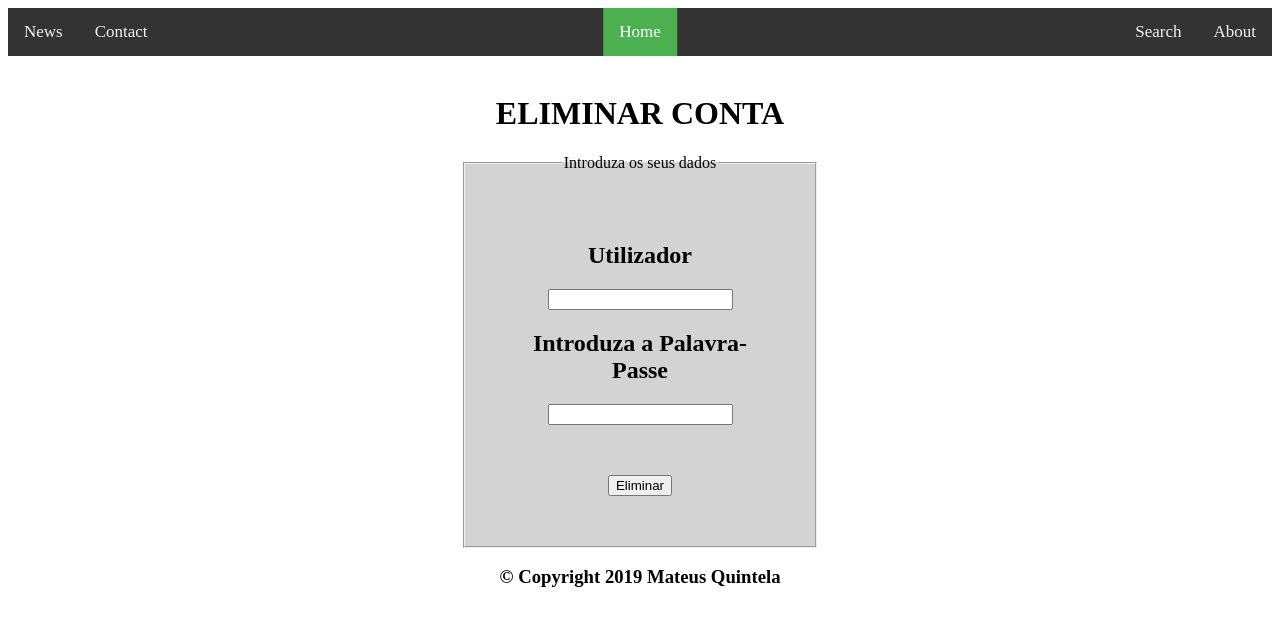
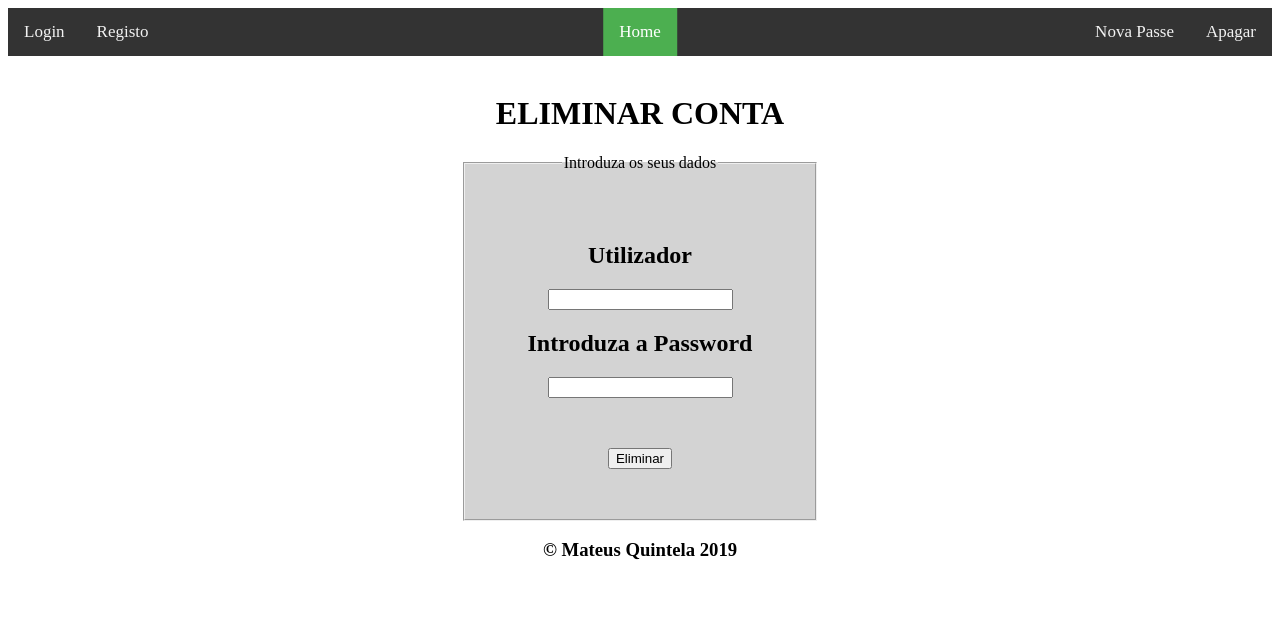
Before and after one commit to Mwrench/login10416, a Flask app: page /apagar in a window 1280 px wide. Shown: the top 626 px of the page. Run offline with Flask 2, Linux system fonts and the light colour scheme; some libraries are stand-ins or nearby versions.

Commit message:
erro de texto arranjado

```diff
--- a/Templates/apagar.html
+++ b/Templates/apagar.html
@@ -13,7 +13,7 @@
     <legend>Introduza os seus dados</legend>
     <h2>Utilizador</h2>
     <input type="text" name="usr" required>
-    <h2>Introduza a Palavra-Passe</h2>
+    <h2>Introduza a Password</h2>
     <input type="password" name="pwd" required>
     <p><br></p>
     <input type="submit" value="Eliminar">
--- a/Templates/layout.html
+++ b/Templates/layout.html
@@ -13,17 +13,17 @@
 
   <!-- Centered link -->
   <div class="topnav-centered">
-    <a href="#home" class="active">Home</a>
+    <a href="/" class="active">Home</a>
   </div>
 
   <!-- Left-aligned links (default) -->
-  <a href="#news">News</a>
-  <a href="#contact">Contact</a>
+  <a href="login">Login</a>
+  <a href="registo">Registo</a>
 
   <!-- Right-aligned links -->
   <div class="topnav-right">
-    <a href="#search">Search</a>
-    <a href="#about">About</a>
+    <a href="newpass">Nova Passe</a>
+    <a href="apagar">Apagar</a>
   </div>
 
 </div>
@@ -37,6 +37,6 @@
 <body>
 </body>
 <center>
-    <h3>&copy; Copyright 2019 Mateus Quintela</h3>
+    <h3>&copy; Mateus Quintela 2019 </h3>
 </center>
 </html>
--- a/Templates/login.html
+++ b/Templates/login.html
@@ -14,7 +14,7 @@
     <legend>Introduza os seus dados</legend>
     <h2>Utilizador</h2>
     <input type="text" name="usr" required>
-    <h2>Introduza a Palavra-Passe</h2>
+    <h2>Introduza a Password</h2>
     <input type="password" name="pwd" required>
     <p><br></p>
     <input type="submit" value="Submeter">
--- a/Templates/newpass.html
+++ b/Templates/newpass.html
@@ -15,7 +15,7 @@
     <input type="text" name="usr" required>
     <h2>Nova Palavra-Passe</h2>
     <input type="password" name="pwd" required>
-    <h2>Confirme a Palavra-Passe</h2>
+    <h2>Confirme a Password</h2>
     <input type="password" name="cpwd" required>
     <p><br></p>
     <input type="submit" value="Submeter">
--- a/Templates/registo.html
+++ b/Templates/registo.html
@@ -16,9 +16,9 @@
     <legend>Introduza os seus dados</legend>
     <h2>Utilizador</h2>
     <input type="text" name="usr" required>
-    <h2>Introduza a Palavra-Passe</h2>
+    <h2>Introduza a Password</h2>
     <input type="password" name="pwd" required>
-    <h2>Confirme a Palavra-Passe</h2>
+    <h2>Confirme a Password</h2>
     <input type="password" name="cpwd" required>
     <p><br></p>
     <input type="submit" value="Submeter">
--- a/app.py
+++ b/app.py
@@ -3,32 +3,27 @@ import psycopg2
 
 app = Flask(__name__)
 
-
 def herokudb():
-    Host = 'ec2-54-247-72-30.eu-west-1.compute.amazonaws.com'
-    Database = 'dfp9ni1rfj79li'
-    User = 'bfsgffjyfxafko'
-    Password = '8fcd565921915578936c493b3db9ac3a622996e354e12a4df7c4d9b73a717db0'
-    return psycopg2.connect(host=Host, database=Database, user=User, password=Password, sslmode='require')
-
+    Host='ec2-54-247-72-30.eu-west-1.compute.amazonaws.com'
+    Database='dfp9ni1rfj79li'
+    User='bfsgffjyfxafko'
+    Password='8fcd565921915578936c493b3db9ac3a622996e354e12a4df7c4d9b73a717db0'
+    return psycopg2.connect(host=Host, database=Database,user=User, password=Password, sslmode='require')
 
 def gravar(v1, v2):
-    import sqlite3
-    ficheiro = sqlite3.connect('db/Utilizadores.db')
+    ficheiro = herokudb()
     db = ficheiro.cursor()
-    db.execute("CREATE TABLE IF NOT EXISTS usr (usr txt, pwd txt)")
-    db.execute("INSERT INTO usr VALUES (?,?)", (v1, v2))
+    db.execute("CREATE TABLE IF NOT EXISTS usr (usr text, pwd text)")
+    db.execute("INSERT INTO usr VALUES ( %s, %s)", (v1, v2))
     ficheiro.commit()
     ficheiro.close()
     return
 
 
 def alterar(v1, v2):
-    import sqlite3
-    ficheiro = sqlite3.connect('db/Utilizadores.db')
+    ficheiro = herokudb()
     db = ficheiro.cursor()
-    db.execute("CREATE TABLE IF NOT EXISTS usr (usr txt, pwd txt)")
-    db.execute("UPDATE usr SET pwd = ? WHERE usr = ?", (v2, v1))
+    db.execute("UPDATE usr SET pwd = %s WHERE usr = %s", (v2, v1))
     ficheiro.commit()
     ficheiro.close()
     return
@@ -37,9 +32,9 @@ def alterar(v1, v2):
 def existe(v1):
     try:
         import sqlite3
-        ficheiro = sqlite3.connect('db/Utilizadores.db')
+        ficheiro = sqlite3.connect('db/Utilizador.db')
         db = ficheiro.cursor()
-        db.execute("SELECT * FROM usr WHERE usr = ? ", (v1,))
+        db.execute("SELECT * FROM usr WHERE usr = %s", (v1,))
         valor = db.fetchone()
         ficheiro.close()
     except:
@@ -47,84 +42,93 @@ def existe(v1):
     return valor
 
 
+def eliminar(v1):
+    ficheiro = herokudb()
+    db = ficheiro.cursor()
+    db.execute("DELETE FROM usr WHERE usr = %s", (v1,))
+    ficheiro.commit()
+    ficheiro.close()
+    return
+
+
 def log(v1, v2):
-    import sqlite3
-    ficheiro = sqlite3.connect('db/Utilizadores.db')
+    ficheiro = herokudb()
     db = ficheiro.cursor()
-    db.execute("SELECT * FROM usr WHERE usr = ? and pwd = ? ", (v1, v2,))
+    db.execute("SELECT * FROM usr WHERE usr = %s and pwd = %s", (v1, v2,))
     valor = db.fetchone()
     ficheiro.close()
     return valor
 
 
-@app.route('/newpass', methods=['GET', 'POST'])
+@app.route('/newpass', methods=['POST', 'GET'])
 def newpass():
     erro = None
-    if request.method == 'POST':
+    if request.method == "POST":
         v1 = request.form['usr']
         v2 = request.form['pwd']
         v3 = request.form['cpwd']
         if not existe(v1):
-            erro = 'O utilizador não existe.'
+            erro = 'O Utilizador não existe.'
         elif v2 != v3:
             erro = 'A palavra passe não coincide.'
         else:
             alterar(v1, v2)
+            erro = 'A palavra passe foi alterada.'
     return render_template('newpass.html', erro=erro)
 
 
-@app.route('/registo', methods=['GET', 'POST'])
+@app.route('/registo', methods=['POST', 'GET'])
 def registo():
     erro = None
-    if request.method == 'POST':
+    if request.method == "POST":
         v1 = request.form['usr']
         v2 = request.form['pwd']
         v3 = request.form['cpwd']
         if existe(v1):
-            erro = 'O utilizador já existe.'
+            erro = 'O Utilizador já existe.'
         elif v2 != v3:
             erro = 'A palavra passe não coincide.'
         else:
             gravar(v1, v2)
-            erro = 'Utilizador  registado com sucesso'
+            erro = 'Utilizador registado com Sucesso.'
     return render_template('registo.html', erro=erro)
 
 
-@app.route('/login', methods=['GET', 'POST'])
-def login():
-    erro = None
-    if request.method == 'POST':
-        v1 = request.form['usr']
-        v2 = request.form['pwd']
-        if not existe(v1):
-            erro = 'O utilizador não existe.'
-        elif not log(v1, v2):
-            erro = 'A palavra passe incorreta.'
-        else:
-            erro = 'Bem Vindo!'
-    return render_template('login.html', erro=erro)
-
-
-@app.route('/apagar', methods=['GET', 'POST'])
-def apagar():
-    erro = None
-    if request.method == 'POST':
-        v1 = request.form['usr']
-        v2 = request.form['pwd']
-        if not existe(v1):
-            erro = 'O utilizador não existe.'
-        elif not log(v1, v2):
-            erro = 'A palavra passe incorreta.'
-        else:
-            eliminar(v1)
-            erro = 'Conta eliminada com sucesso'
-    return render_template('apagar.html', erro=erro)
-
-
-@app.route('/', methods=['GET', 'POST'])
+@app.route('/')
 def index():
     return render_template('index.html')
 
 
+@app.route('/login', methods=['POST', 'GET'])
+def login():
+    erro = None
+    if request.method == "POST":
+        v1 = request.form['usr']
+        v2 = request.form['pwd']
+        if not existe(v1):
+            erro = 'O Utilizador não existe.'
+        elif not log(v1, v2):
+            erro = 'A senha está incorreta.'
+        else:
+            erro = 'Bem-vindo.'
+    return render_template('login.html', erro=erro)
+
+
+@app.route('/apagar', methods=['POST', 'GET'])
+def apagar():
+    erro = None
+    if request.method == "POST":
+        v1 = request.form['usr']
+        v2 = request.form['pwd']
+        if not existe(v1):
+            erro = 'O Utilizador não existe.'
+        elif not log(v1, v2):
+            erro = 'A senha está incorreta.'
+        else:
+            eliminar(v1)
+            erro = 'Conta eliminada com Sucesso.'
+    return render_template('apagar.html', erro=erro)
+
+
 if __name__ == '__main__':
     app.run(debug=True)
```
